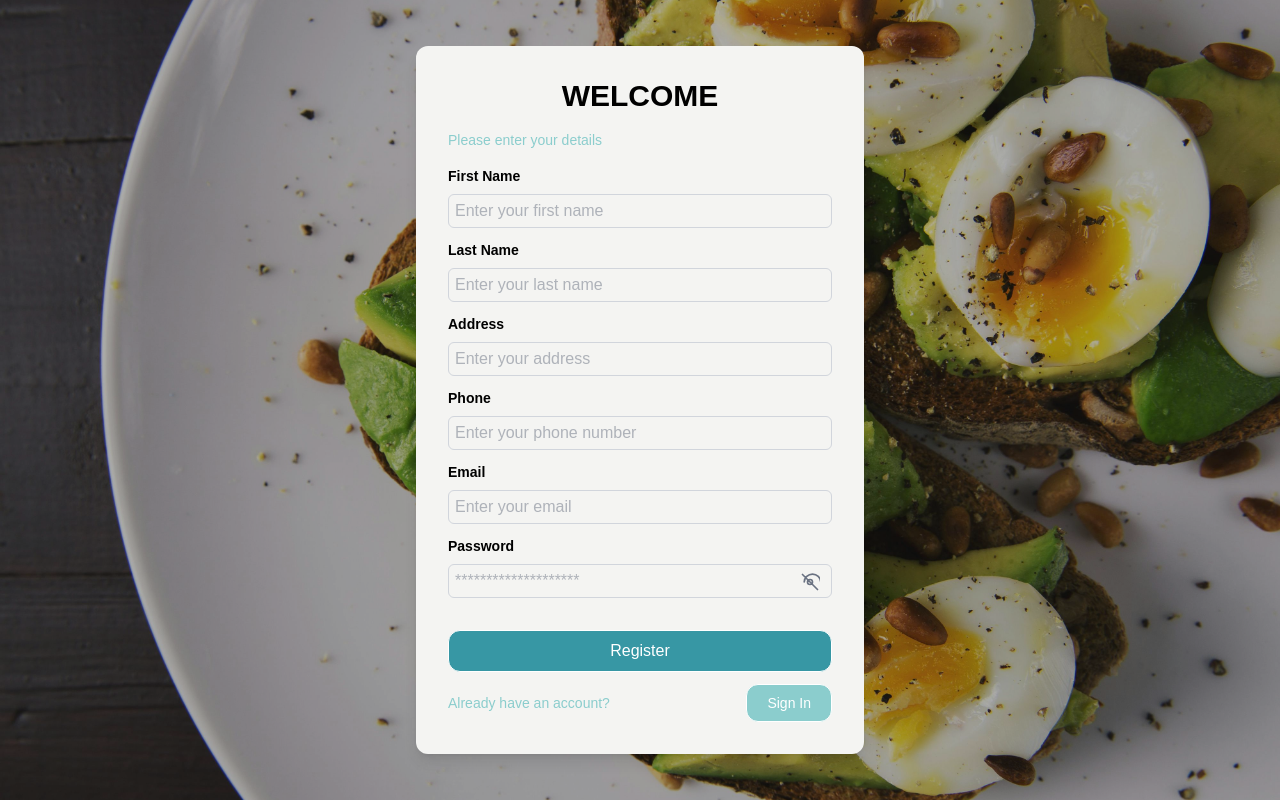
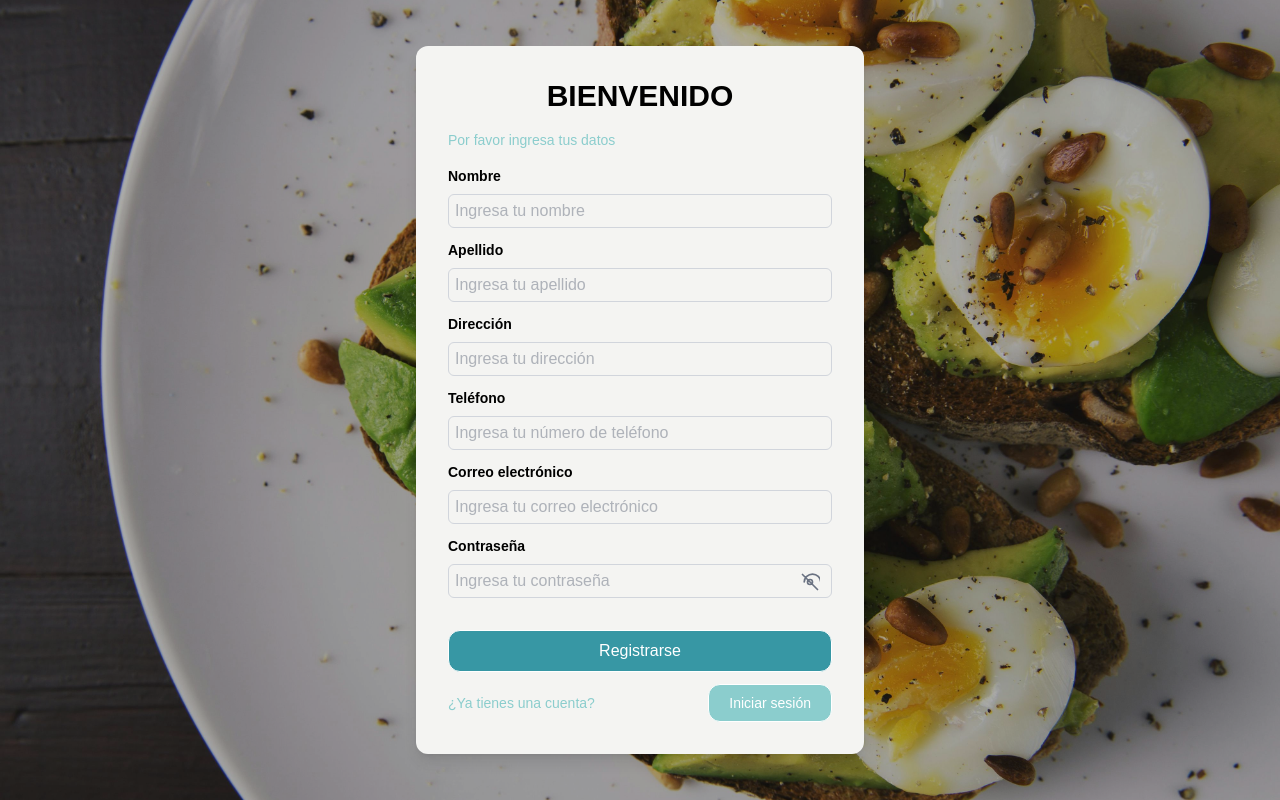
Before and after one commit to JoelTorres981/NutriFront, a React (Vite) app: page /register in a window 1280 px wide. Built offline with nearby package versions, Linux system fonts and the light colour scheme.

Commit message:
Design and language

```diff
--- a/src/pages/Login.jsx
+++ b/src/pages/Login.jsx
@@ -36,30 +36,30 @@ const Login = () => {
             {/* Contenedor del formulario centrado (ventana flotante) */}
             <div className="flex items-center justify-center h-full">
                 <div className="md:w-4/5 sm:w-full max-w-md rounded-xl shadow-lg p-8 relative z-10" style={{ backgroundColor: 'var(--color-base)' }}>
-                    <h1 className="text-3xl font-semibold mb-2 text-center uppercase">Welcome Back</h1>
-                    <small className="block my-4 text-sm" style={{ color: 'var(--color-secondary)' }}>Please enter your details</small>
+                    <h1 className="text-3xl font-semibold mb-2 text-center uppercase">Bienvenido</h1>
+                    <small className="block my-4 text-sm" style={{ color: 'var(--color-secondary)' }}>Por favor ingresa tus datos</small>
 
                     <form onSubmit={handleSubmit(loginUser)}>
                         {/* Correo electrónico */}
                         <div className="mb-3">
-                            <label className="mb-2 block text-sm font-semibold">Email</label>
-                            <input type="email" placeholder="Enter your email" className="block w-full rounded-md border border-gray-300 focus:border-purple-700 focus:outline-none focus:ring-1 focus:ring-purple-700 py-1 px-2 text-gray-500"
-                            {...register("email", { required: "El correo es obligatorio" })}
+                            <label className="mb-2 block text-sm font-semibold">Correo electrónico</label>
+                            <input type="email" placeholder="Ingresa tu correo" className="block w-full rounded-md border border-gray-300 focus:border-purple-700 focus:outline-none focus:ring-1 focus:ring-purple-700 py-1 px-2 text-gray-500"
+                            {...register("email", { required: "Campo obligatorio" })}
                             />
-                            {errors.email && <p className="text-red-800">{errors.email.message}</p>}
+                            {errors.email && <p className="text-red-800 text-xs">{errors.email.message}</p>}
                         </div>
 
                         {/* Contraseña */}
                         <div className="mb-3 relative">
-                            <label className="mb-2 block text-sm font-semibold">Password</label>
+                            <label className="mb-2 block text-sm font-semibold">Contraseña</label>
                             <div className="relative">
                                 <input
                                     type={showPassword ? "text" : "password"}
-                                    placeholder="Enter your password"
+                                    placeholder="Ingresa tu contraseña"
                                     className="block w-full rounded-md border border-gray-300 focus:border-purple-700 focus:outline-none focus:ring-1 focus:ring-purple-700 py-1 px-1.5 text-gray-500 pr-10"
-                                    {...register("password", { required: "La contraseña es obligatoria" })}
+                                    {...register("password", { required: "Campo obligatorio" })}
                                     />
-                                    {errors.password && <p className="text-red-800">{errors.password.message}</p>}
+                                    {errors.password && <p className="text-red-800 text-xs">{errors.password.message}</p>}
                                 <button
                                     type="button"
                                     onClick={() => setShowPassword(!showPassword)}
@@ -86,25 +86,25 @@ const Login = () => {
                     {/* Separador con opción de "O" */}
                     <div className="mt-6 grid grid-cols-3 items-center text-gray-400">
                         <hr className="border-gray-400" />
-                        <p className="text-center text-sm">OR</p>
+                        <p className="text-center text-sm">O</p>
                         <hr className="border-gray-400" />
                     </div>
 
                     {/* Botón de inicio de sesión con Google */}
                     <button className="border py-2 w-full rounded-xl mt-5 flex justify-center items-center text-sm hover:scale-105 duration-300" style={{ backgroundColor: 'white', color: 'var(--color-primary)', borderColor: 'var(--color-primary)' }}>
                         <img className="w-5 mr-2" src="https://cdn-icons-png.flaticon.com/512/281/281764.png" alt="Google icon" />
-                        Sign in with Google
+                        Iniciar sesión con Google
                     </button>
 
                     {/* Olvidaste tu contraseña */}
                     <div className="mt-5 text-xs border-b-2 py-4">
-                        <Link to="/forgot/id" className="underline text-sm hover:text-gray-900" style={{ color: 'var(--color-secondary)' }}>Forgot your password?</Link>
+                        <Link to="/forgot/id" className="underline text-sm hover:text-gray-900" style={{ color: 'var(--color-secondary)' }}>¿Olvidaste tu contraseña?</Link>
                     </div>
 
                     {/* Enlaces para volver o registrarse */}
                     <div className="mt-3 text-sm flex justify-between items-center">
-                        <Link to="/" className="underline text-sm hover:text-gray-900" style={{ color: 'var(--color-secondary)' }}>Back</Link>
-                        <Link to="/register" className="py-2 px-5 border rounded-xl hover:scale-110 duration-300 hover:bg-gray-900 hover:text-white" style={{ backgroundColor: 'var(--color-secondary)', color: 'white' }}>Register</Link>
+                        <Link to="/" className="underline text-sm hover:text-gray-900" style={{ color: 'var(--color-secondary)' }}>Volver</Link>
+                        <Link to="/register" className="py-2 px-5 border rounded-xl hover:scale-110 duration-300 hover:bg-gray-900 hover:text-white" style={{ backgroundColor: 'var(--color-secondary)', color: 'white' }}>Registrarse</Link>
                     </div>
                 </div>
             </div>
--- a/src/pages/Register.jsx
+++ b/src/pages/Register.jsx
@@ -29,67 +29,67 @@ export const Register = () => {
             <div className="flex items-center justify-center h-full">
                 <div className="md:w-4/5 sm:w-full max-w-md rounded-xl shadow-lg p-8 relative z-10" style={{ backgroundColor: 'var(--color-base)' }}>
 
-                    <h1 className="text-3xl font-semibold mb-2 text-center uppercase">Welcome</h1>
-                    <small className="block my-4 text-sm" style={{ color: 'var(--color-secondary)' }}>Please enter your details</small>
+                    <h1 className="text-3xl font-semibold mb-2 text-center uppercase">Bienvenido</h1>
+                    <small className="block my-4 text-sm" style={{ color: 'var(--color-secondary)' }}>Por favor ingresa tus datos</small>
 
                     <form onSubmit={handleSubmit(registerUser)}>
 
                         {/* Campo para nombre */}
                         <div className="mb-3">
-                            <label className="mb-2 block text-sm font-semibold">First Name</label>
-                            <input type="text" placeholder="Enter your first name" className="block w-full rounded-md border border-gray-300 focus:border-purple-700 focus:outline-none focus:ring-1 focus:ring-purple-700 py-1 px-1.5 text-gray-500"
-                            {...register("nombre", { required: "El nombre es obligatorio" })}
+                            <label className="mb-2 block text-sm font-semibold">Nombre</label>
+                                <input type="text" placeholder="Ingresa tu nombre" className="block w-full rounded-md border border-gray-300 focus:border-purple-700 focus:outline-none focus:ring-1 focus:ring-purple-700 py-1 px-1.5 text-gray-500"
+                            {...register("nombre", { required: "Campo obligatorio" })}
                             />
-                            {errors.nombre && <p className="text-red-800">{errors.nombre.message}</p>}
+                            {errors.nombre && <p className="text-red-800 text-xs">{errors.nombre.message}</p>}
                         </div>
 
                         {/* Campo para apellido */}
                         <div className="mb-3">
-                            <label className="mb-2 block text-sm font-semibold">Last Name</label>
-                            <input type="text" placeholder="Enter your last name" className="block w-full rounded-md border border-gray-300 focus:border-purple-700 focus:outline-none focus:ring-1 focus:ring-purple-700 py-1 px-1.5 text-gray-500"
-                            {...register("apellido", { required: "El apellido es obligatorio" })}
+                            <label className="mb-2 block text-sm font-semibold">Apellido</label>
+                                <input type="text" placeholder="Ingresa tu apellido" className="block w-full rounded-md border border-gray-300 focus:border-purple-700 focus:outline-none focus:ring-1 focus:ring-purple-700 py-1 px-1.5 text-gray-500"
+                            {...register("apellido", { required: "Campo obligatorio" })}
                             />
-                            {errors.apellido && <p className="text-red-800">{errors.apellido.message}</p>}
+                            {errors.apellido && <p className="text-red-800 text-xs">{errors.apellido.message}</p>}
                         </div>
 
                         {/* Campo para dirección */}
                         <div className="mb-3">
-                            <label className="mb-2 block text-sm font-semibold">Address</label>
-                            <input type="text" placeholder="Enter your address" className="block w-full rounded-md border border-gray-300 focus:border-purple-700 focus:outline-none focus:ring-1 focus:ring-purple-700 py-1 px-1.5 text-gray-500"
-                            {...register("direccion", { required: "La direccion es obligatoria" })}
+                            <label className="mb-2 block text-sm font-semibold">Dirección</label>
+                                <input type="text" placeholder="Ingresa tu dirección" className="block w-full rounded-md border border-gray-300 focus:border-purple-700 focus:outline-none focus:ring-1 focus:ring-purple-700 py-1 px-1.5 text-gray-500"
+                            {...register("direccion", { required: "Campo obligatorio" })}
                             />
-                            {errors.direccion && <p className="text-red-800">{errors.direccion.message}</p>}
+                            {errors.direccion && <p className="text-red-800 text-xs">{errors.direccion.message}</p>}
                         </div>
 
                         {/* Campo para celular */}
                         <div className="mb-3">
-                            <label className="mb-2 block text-sm font-semibold">Phone</label>
-                            <input type="tel" placeholder="Enter your phone number" className="block w-full rounded-md border border-gray-300 focus:border-purple-700 focus:outline-none focus:ring-1 focus:ring-purple-700 py-1 px-1.5 text-gray-500"
-                            {...register("celular", { required: "El celular es obligatorio" })}
+                            <label className="mb-2 block text-sm font-semibold">Teléfono</label>
+                                <input type="tel" placeholder="Ingresa tu número de teléfono" className="block w-full rounded-md border border-gray-300 focus:border-purple-700 focus:outline-none focus:ring-1 focus:ring-purple-700 py-1 px-1.5 text-gray-500"
+                            {...register("celular", { required: "Campo obligatorio" })}
                             />
-                            {errors.celular && <p className="text-red-800">{errors.celular.message}</p>}
+                            {errors.celular && <p className="text-red-800 text-xs">{errors.celular.message}</p>}
                         </div>
 
                         {/* Campo para correo electrónico */}
                         <div className="mb-3">
-                            <label className="mb-2 block text-sm font-semibold">Email</label>
-                            <input type="email" placeholder="Enter your email" className="block w-full rounded-md border border-gray-300 focus:border-purple-700 focus:outline-none focus:ring-1 focus:ring-purple-700 py-1 px-1.5 text-gray-500"
-                            {...register("email", { required: "El correo electrónico es obligatorio" })}
+                            <label className="mb-2 block text-sm font-semibold">Correo electrónico</label>
+                                <input type="email" placeholder="Ingresa tu correo electrónico" className="block w-full rounded-md border border-gray-300 focus:border-purple-700 focus:outline-none focus:ring-1 focus:ring-purple-700 py-1 px-1.5 text-gray-500"
+                            {...register("email", { required: "Campo obligatorio" })}
                             />
-                            {errors.email && <p className="text-red-800">{errors.email.message}</p>}
+                            {errors.email && <p className="text-red-800 text-xs">{errors.email.message}</p>}
                         </div>
 
                         {/* Campo para contraseña */}
                         <div className="mb-3 relative">
-                            <label className="mb-2 block text-sm font-semibold">Password</label>
+                            <label className="mb-2 block text-sm font-semibold">Contraseña</label>
                             <div className="relative">
                                 <input
                                     type={showPassword ? "text" : "password"}
-                                    placeholder="********************"
+                                    placeholder="Ingresa tu contraseña"
                                     className="block w-full rounded-md border border-gray-300 focus:border-purple-700 focus:outline-none focus:ring-1 focus:ring-purple-700 py-1 px-1.5 text-gray-500 pr-10"
-                                    {...register("password", { required: "La contraseña es obligatoria" })}
+                                    {...register("password", { required: "Campo obligatorio" })}
                                 />
-                                    {errors.password && <p className="text-red-800">{errors.password.message}</p>}
+                                    {errors.password && <p className="text-red-800 text-xs">{errors.password.message}</p>}
                                 <button
                                     type="button"
                                     onClick={() => setShowPassword(!showPassword)}
@@ -110,15 +110,15 @@ export const Register = () => {
 
                         {/* Botón para enviar el formulario */}
                         <div className="mb-3">
-                            <button className="border py-2 w-full rounded-xl mt-5 hover:scale-105 duration-300 hover:bg-gray-900 hover:text-white" style={{ backgroundColor: 'var(--color-primary)', color: 'white' }}>Register</button>
+                            <button className="border py-2 w-full rounded-xl mt-5 hover:scale-105 duration-300 hover:bg-gray-900 hover:text-white" style={{ backgroundColor: 'var(--color-primary)', color: 'white' }}>Registrarse</button>
                         </div>
 
                     </form>
 
                     {/* Enlace para iniciar sesión si ya tiene una cuenta */}
                     <div className="mt-3 text-sm flex justify-between items-center">
-                        <p style={{ color: 'var(--color-secondary)' }}>Already have an account?</p>
-                        <Link to="/login" className="py-2 px-5 border rounded-xl hover:scale-110 duration-300 hover:bg-gray-900" style={{ backgroundColor: 'var(--color-secondary)', color: 'white' }}>Sign In</Link>
+                        <p style={{ color: 'var(--color-secondary)' }}>¿Ya tienes una cuenta?</p>
+                        <Link to="/login" className="py-2 px-5 border rounded-xl hover:scale-110 duration-300 hover:bg-gray-900" style={{ backgroundColor: 'var(--color-secondary)', color: 'white' }}>Iniciar sesión</Link>
                     </div>
 
                 </div>
--- a/src/pages/Reset.jsx
+++ b/src/pages/Reset.jsx
@@ -54,13 +54,13 @@ const Reset = () => {
                         Bienvenido nuevamente
                     </h1>
                     <small className="block my-4 text-sm text-center" style={{ color: 'var(--color-secondary)' }}>
-                        Pro favor, ingrese los siguientes datos
+                        Por favor, ingrese los siguientes datos
                     </small>
 
                     <img
                         className="mx-auto object-cover h-40 w-40 rounded-full border-4 border-solid border-slate-600"
                         src={nutriLogo}
-                        alt="image description"
+                        alt="logo de NutriApp"
                     />
 
                     {tokenback && (
```
Also changed, not shown: src/pages/Home.jsx (+28 -28 lines).
